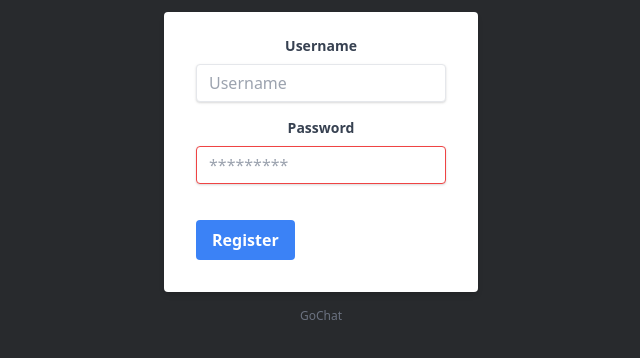
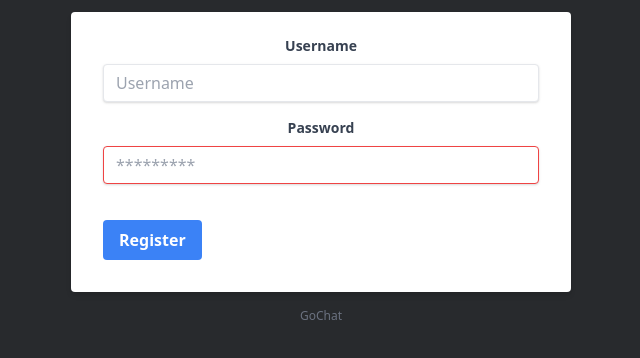
Before and after one commit to jaygarza1982/gochat, a React (Create React App) app in the folder gochat-web/: page /register in a window 1280 px wide. Shown: the top 358 px of the page, without its empty margins (319-959 px from the left). Built offline with nearby package versions, Linux system fonts and the light colour scheme.

Commit message:
Login and messages UI changes, chat navigate on click, convos default page.

```diff
--- a/gochat-web/src/App.css
+++ b/gochat-web/src/App.css
@@ -11,16 +11,9 @@ body {
   background-color: #303633;
 }
 
-.primary-message-color {
-  background-color: #54c3bd;
-}
-
-.secondary-message-color {
-  background-color: #d8cd9e;
-}
-
-.danger-color {
-  background-color: #D7263D;
+.login-paper {
+  max-width: 500px;
+  width: 100%;
 }
 
 .chat {
@@ -30,13 +23,15 @@ body {
 }
 
 .messages {
+  text-align: left;
   margin-top: 30px;
 }
 
 .message {
   border-radius: 20px;
-  max-width: 50%;
-  word-break: break-all;
+  max-width: 75%;
+  width: fit-content;
+  word-break: break-word;
   padding: 8px 15px;
   margin-top: 5px;
   margin-bottom: 5px;
--- a/gochat-web/src/components/Chat/index.jsx
+++ b/gochat-web/src/components/Chat/index.jsx
@@ -30,6 +30,8 @@ const Chat = () => {
         setMessages([...messages, event.data]);
         console.log(event.data, messages);
     }
+
+    // TODO: disconnect when umount
 
     // When our socket is set, setup functions
     useEffect(() => {
--- a/gochat-web/src/components/Conversations/ConvoEntry.jsx
+++ b/gochat-web/src/components/Conversations/ConvoEntry.jsx
@@ -1,12 +1,18 @@
 import React from 'react';
+import { withRouter } from 'react-router-dom';
 
-const ConvoEntry = ({name}) => {
+const ConvoEntry = props => {
+
+    const navigateToChat = () => {
+        props.history.push(`/chat/${props.name}`);
+    }
+
     return (
-        <tr>
+        <tr onClick={navigateToChat}>
             <td className="px-6 py-4 whitespace-nowrap">
                 <div className="flex items-center">
                     <div className="ml-4">
-                        {name}
+                        {props.name}
                     </div>
                 </div>
             </td>
@@ -14,4 +20,4 @@ const ConvoEntry = ({name}) => {
     );
 }
 
-export default ConvoEntry;
+export default withRouter(ConvoEntry);
--- a/gochat-web/src/components/Login/index.jsx
+++ b/gochat-web/src/components/Login/index.jsx
@@ -19,7 +19,7 @@ const Login = props => {
         axios.post('/api/login', { username: form.goChatUsername, password: form.goChatPassword }).then(resp => {
             console.log(resp);
             if (resp.status === 200) {
-                props.history.push('/chat/test');
+                props.history.push('/conversations');
             }
         }).catch(err => {
             console.log('Could not send login', err);
@@ -28,7 +28,7 @@ const Login = props => {
 
     return (
         <div className="m-3" style={{ color: 'white' }}>
-            <div className="w-1/4 m-auto">
+            <div className="login-paper m-auto">
                 <form className="bg-white shadow-md rounded px-8 pt-6 pb-8 mb-4">
                     <div className="mb-4">
                         <label className="block text-gray-700 text-sm font-bold mb-2" htmlFor="goChatUsername">
--- a/gochat-web/src/components/Register/index.jsx
+++ b/gochat-web/src/components/Register/index.jsx
@@ -26,7 +26,7 @@ const Register = props => {
 
     return (
         <div className="m-3" style={{ color: 'white' }}>
-            <div className="w-1/4 m-auto">
+            <div className="login-paper m-auto">
                 <form className="bg-white shadow-md rounded px-8 pt-6 pb-8 mb-4">
                     <div className="mb-4">
                         <label className="block text-gray-700 text-sm font-bold mb-2" htmlFor="goChatUsername">
```
